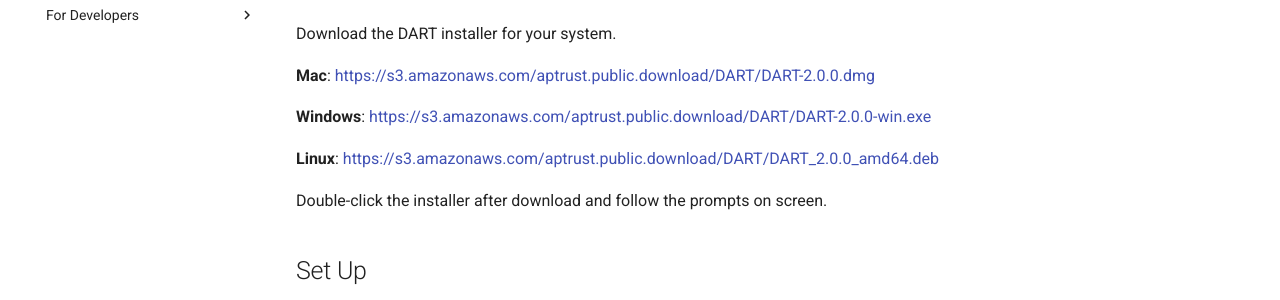
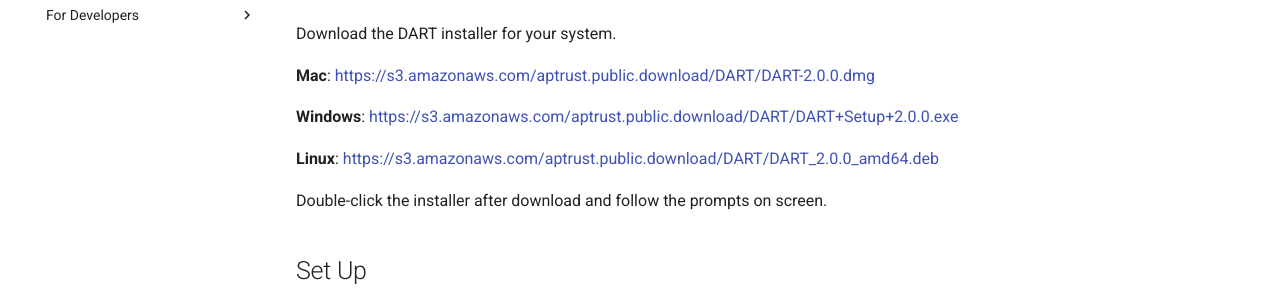
Before and after one commit to APTrust/dart-docs, an MkDocs documentation site: the page built from docs/users/getting_started.md, in a window 1280 px wide and 900 px high. Shown: the part 419-719 px from the top of the window. Built offline with MkDocs 1.6.1 and Material for MkDocs 9.7.7, drawn with Linux system fonts in a browser that asks for light colours; some of the changed lines change nothing that is shown.

Commit message:
Fixed link to Windows installer

```diff
--- a/docs/users/getting_started.md
+++ b/docs/users/getting_started.md
@@ -10,7 +10,7 @@
 
 __Mac__: [https://s3.amazonaws.com/aptrust.public.download/DART/DART-2.0.0.dmg](https://s3.amazonaws.com/aptrust.public.download/DART/DART-2.0.0.dmg)
 
-__Windows__: [https://s3.amazonaws.com/aptrust.public.download/DART/DART-2.0.0-win.exe](https://s3.amazonaws.com/aptrust.public.download/DART/DART-2.0.0-win.exe)
+__Windows__: [https://s3.amazonaws.com/aptrust.public.download/DART/DART+Setup+2.0.0.exe](https://s3.amazonaws.com/aptrust.public.download/DART/DART+Setup+2.0.0.exe)
 
 __Linux__: [https://s3.amazonaws.com/aptrust.public.download/DART/DART_2.0.0_amd64.deb](https://s3.amazonaws.com/aptrust.public.download/DART/DART_2.0.0_amd64.deb)
 
```
